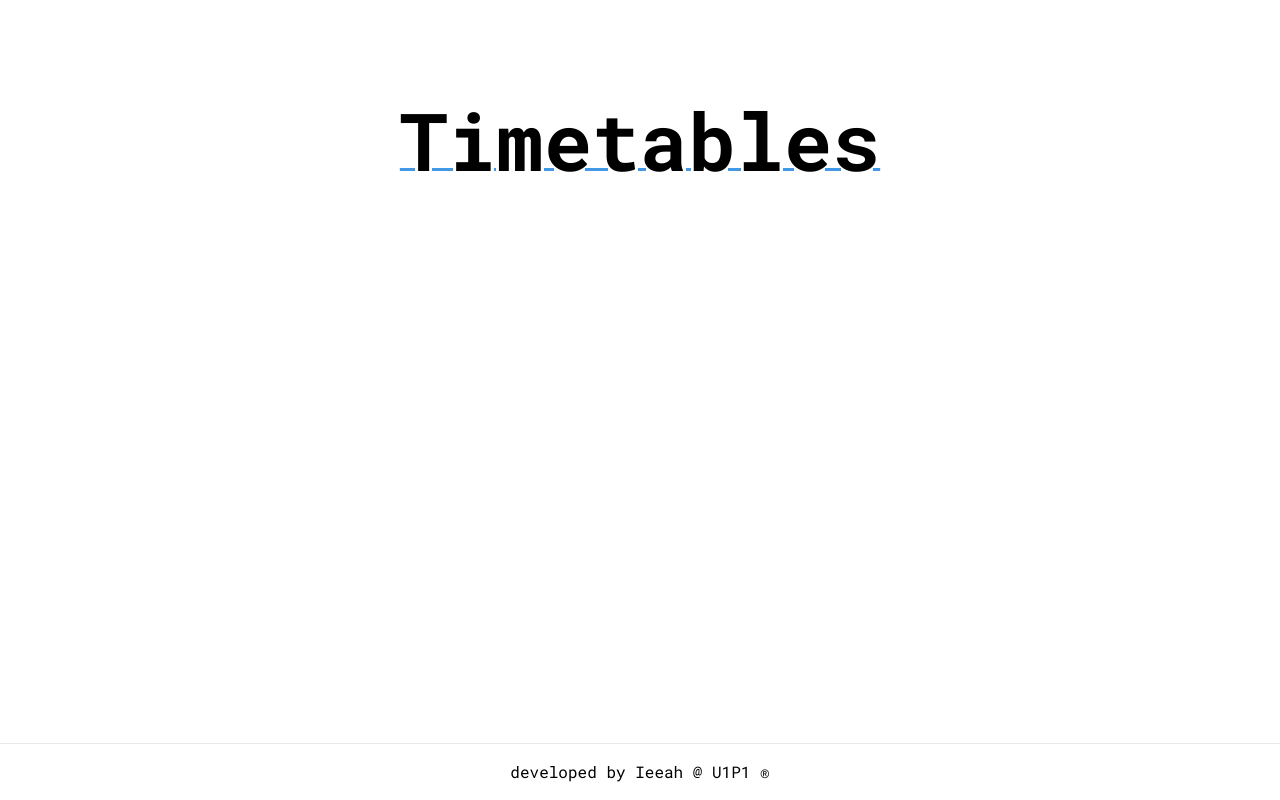
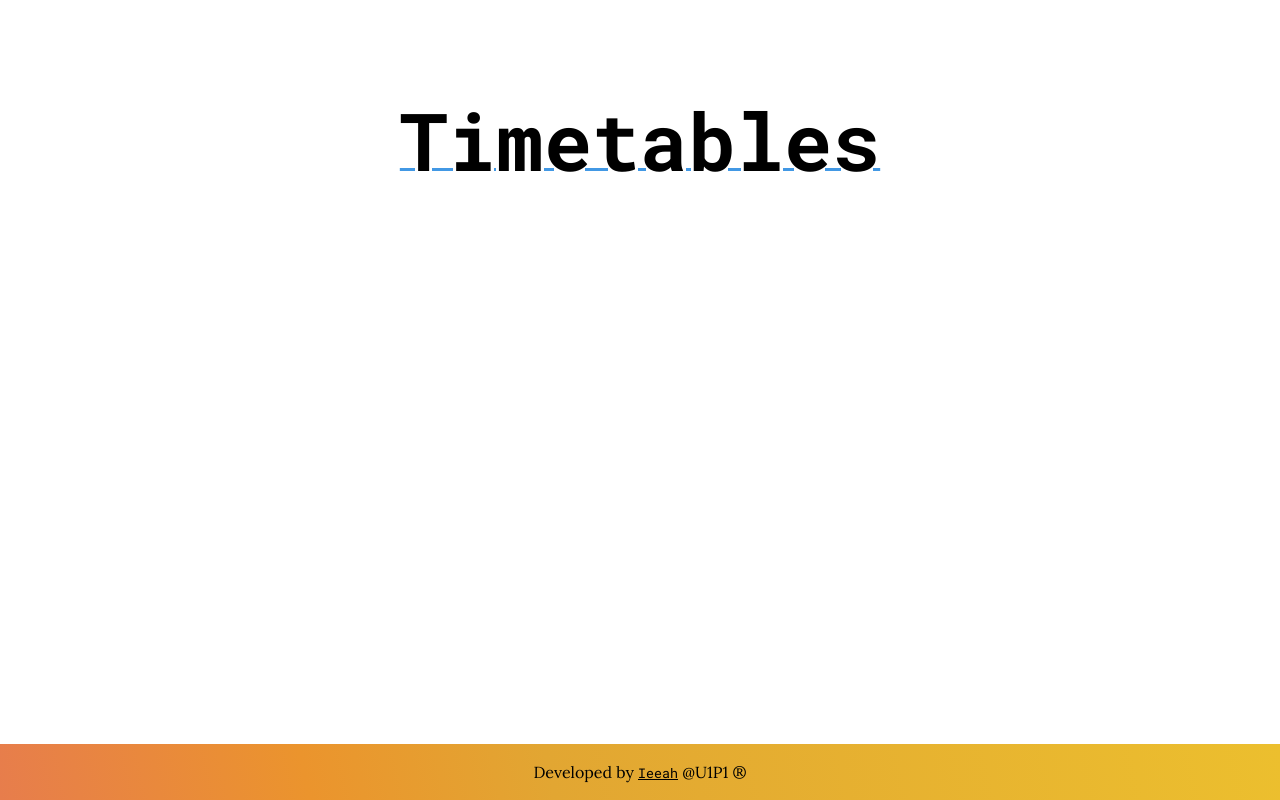
Before and after one commit to ieeah/timetables, a Next.js app: page / in a window 1280 px wide. Built offline with nearby package versions, Linux system fonts and the light colour scheme.

Commit message:
improved footer styling

```diff
--- a/fonts/fonts.ts
+++ b/fonts/fonts.ts
@@ -1,6 +1,7 @@
-import { Inter as inter, Roboto_Mono as roboto } from "next/font/google";
+import { Inter as inter, Lora as lora, Roboto_Mono as roboto } from "next/font/google";
 
 const Inter = inter({ subsets: ["latin"] });
 const Roboto = roboto({ weight: ["400", "700"], subsets: ["latin"] });
+const Lora = lora({ weight: ["400", ], subsets: ["latin"] });
 
-export { Inter, Roboto };
+export { Inter, Lora, Roboto };
--- a/src/app/components/Footer/Footer.tsx
+++ b/src/app/components/Footer/Footer.tsx
@@ -1,13 +1,15 @@
+"use server";
+
 import React from "react";
-
+import { Lora, Roboto } from "../../../../fonts/fonts";
 import "./footer.scss";
 
-export default function Footer() {
+export default async function Footer() {
   return (
     <footer
-      className="footer"
+      className={`footer ${Lora.className}`}
     >
-      developed by <a href="https://github.com/ieeah" target="_blank">Ieeah</a> @ U1P1 ®
+      Developed by <small><a href="https://github.com/ieeah" target="_blank" className={Roboto.className}>Ieeah</a></small> @U1P1 ®
     </footer>
   )
 };
--- a/src/app/components/Footer/footer.scss
+++ b/src/app/components/Footer/footer.scss
@@ -4,5 +4,10 @@ footer.footer {
   width: 100%;
   text-align: center;
   padding-block: 1rem;
-  border-top: 1px solid #eaeaea;
+  background: var(--primary-btn-bg);
+
+  a {
+    text-decoration: underline;
+  }
+
 }
```
